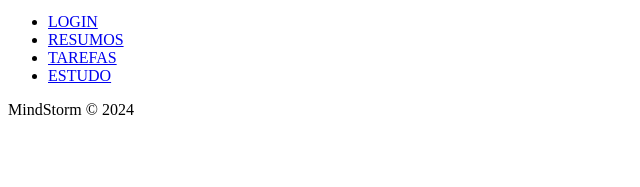
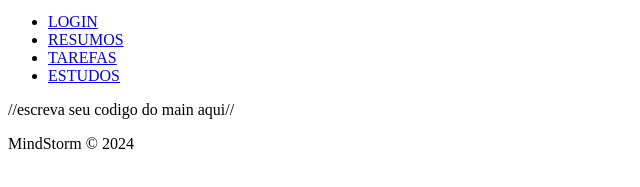
Before and after one commit to ICEI-PUC-Minas-PPLES-TI/plf-es-2024-1-ti1-0385100-inclusao-de-neurodivergentes-tdah, a plain HTML site: page codigo/assets/css/index.html in a window 1280 px wide. Shown: the part 91-278 px from the top of the page, without its empty margins (0-640 px from the left). Drawn offline with Linux system fonts and the light colour scheme.

Commit message:
novo html

```diff
--- a/codigo/assets/css/index.html
+++ b/codigo/assets/css/index.html
@@ -6,12 +6,12 @@
             <li><a href="#">LOGIN</a></li>
             <li><a href="#">RESUMOS</a></li>
             <li><a href="#">TAREFAS</a></li>
-            <li><a href="#">ESTUDO</a></li>
+            <li><a href="#">ESTUDOS</a></li>
             </ul>
         </nav>
     </header>
     <main>
-
+       //escreva seu codigo do main aqui//
     </main>
     <footer>
         <p><span class="destaque">MindStorm</span> &copy; 2024</p>
```
